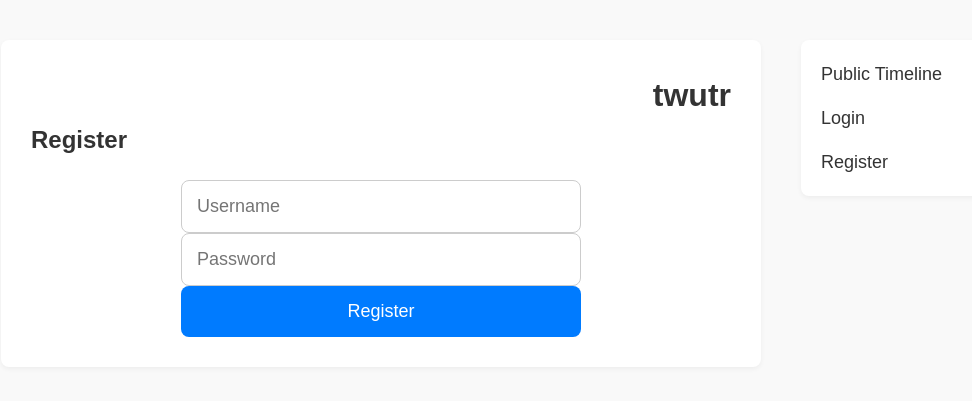
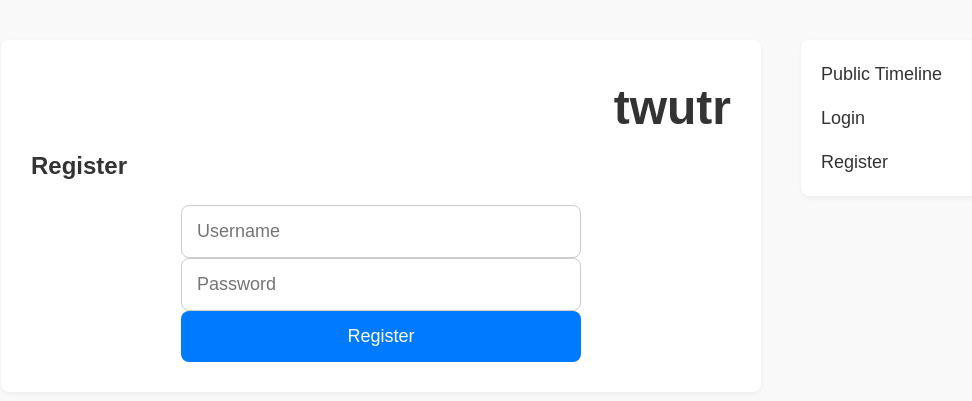
Before and after one commit to patx/micropie, a Python web app: template examples/twutr/templates/register.html in a window 1280 px wide. Shown: the top 401 px of the page, without its empty margins (139-1111 px from the left). Run offline with Jinja, Linux system fonts and the light colour scheme; the template is opened without the code that fills it, so the values that code supplies are empty.

Commit message:
Update layout.html
make <h1> font size larger (48px)

```diff
--- a/examples/twutr/templates/layout.html
+++ b/examples/twutr/templates/layout.html
@@ -79,6 +79,7 @@
         }
 
         h1 {
+            font-size: 48px;
             text-align: right;
         }
 
```
